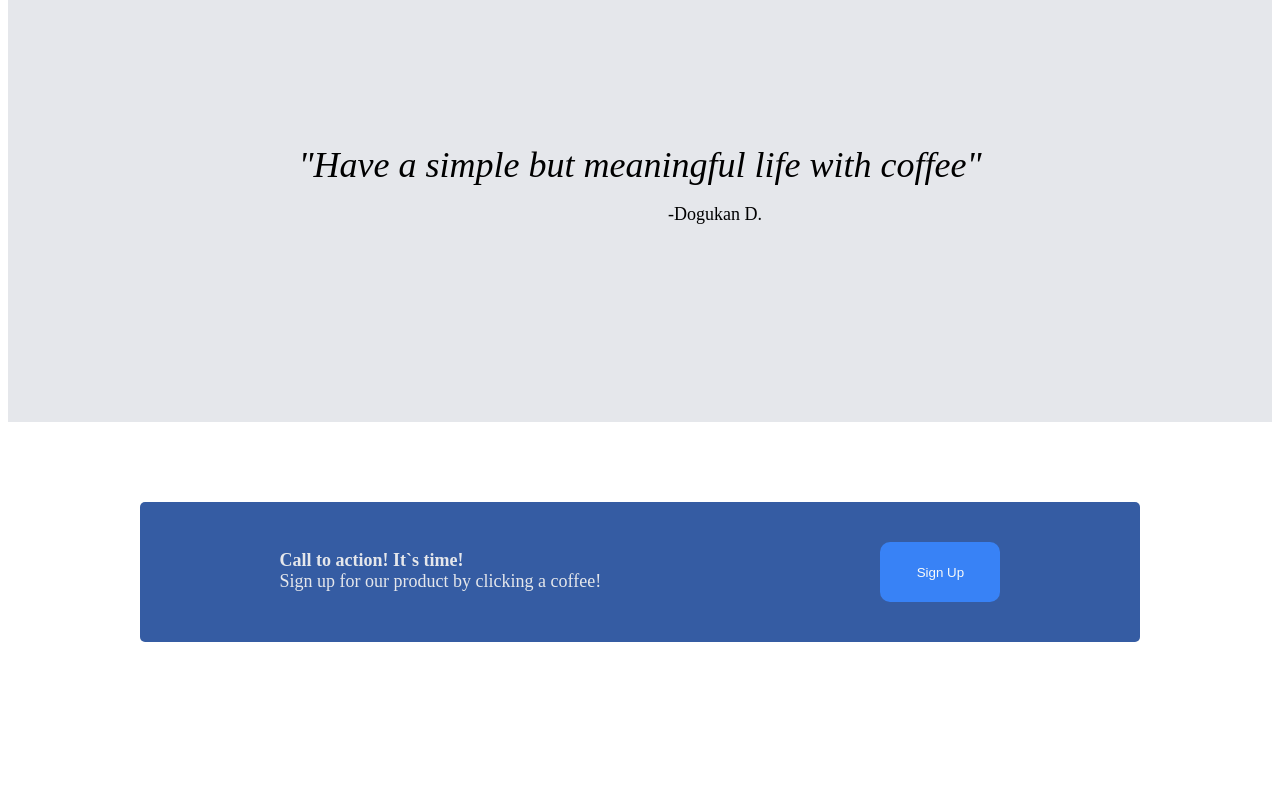
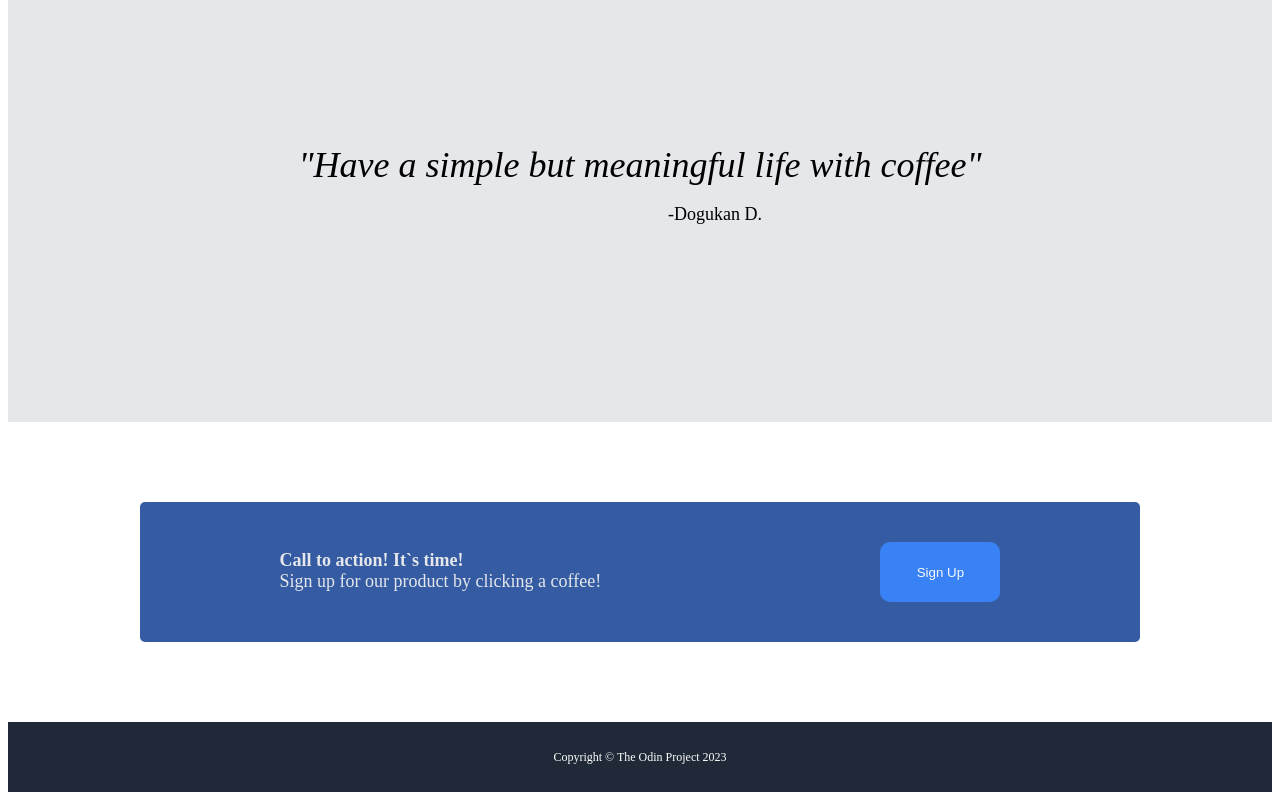
Before and after one commit to thedogukandizman/landing-page, a plain HTML site: page index.html in a window 1280 px wide. Shown: the part 1081-1881 px from the top of the page. Before the commit the page ends 1803 px from the top, so only its background shows below. Drawn offline with Linux system fonts and the light colour scheme.

Commit message:
Create footer and design

```diff
--- a/index.html
+++ b/index.html
@@ -77,5 +77,11 @@
     <button class="fourth-button">Sign Up</button>
 </div>
 
+
+<footer class="fifth">
+    <div class="footer">
+      <p> Copyright © The Odin Project 2023 </p>
+    </div>
+</footer>
 </body>
 </html>
--- a/styles.css
+++ b/styles.css
@@ -191,3 +191,16 @@ button {
     border-radius: 10px;
     border-color: #F9FAF8;
 }
+
+footer {
+    display: flex;
+    justify-content: center;
+    align-items: center;
+    height: 70px;
+    background-color: #1F2937;;
+}
+
+footer p {
+    color: white;
+    font-size: 12px;
+}
```
